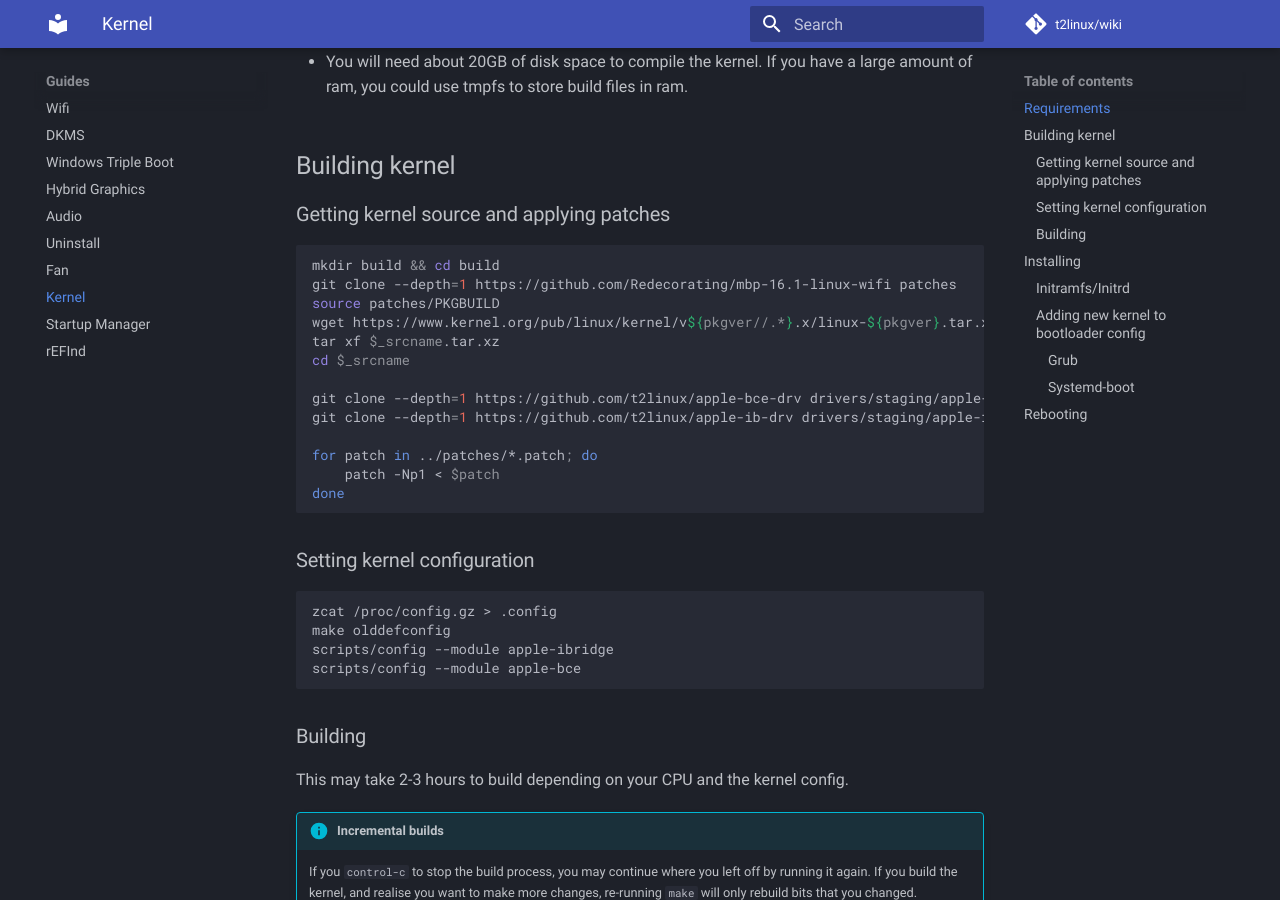
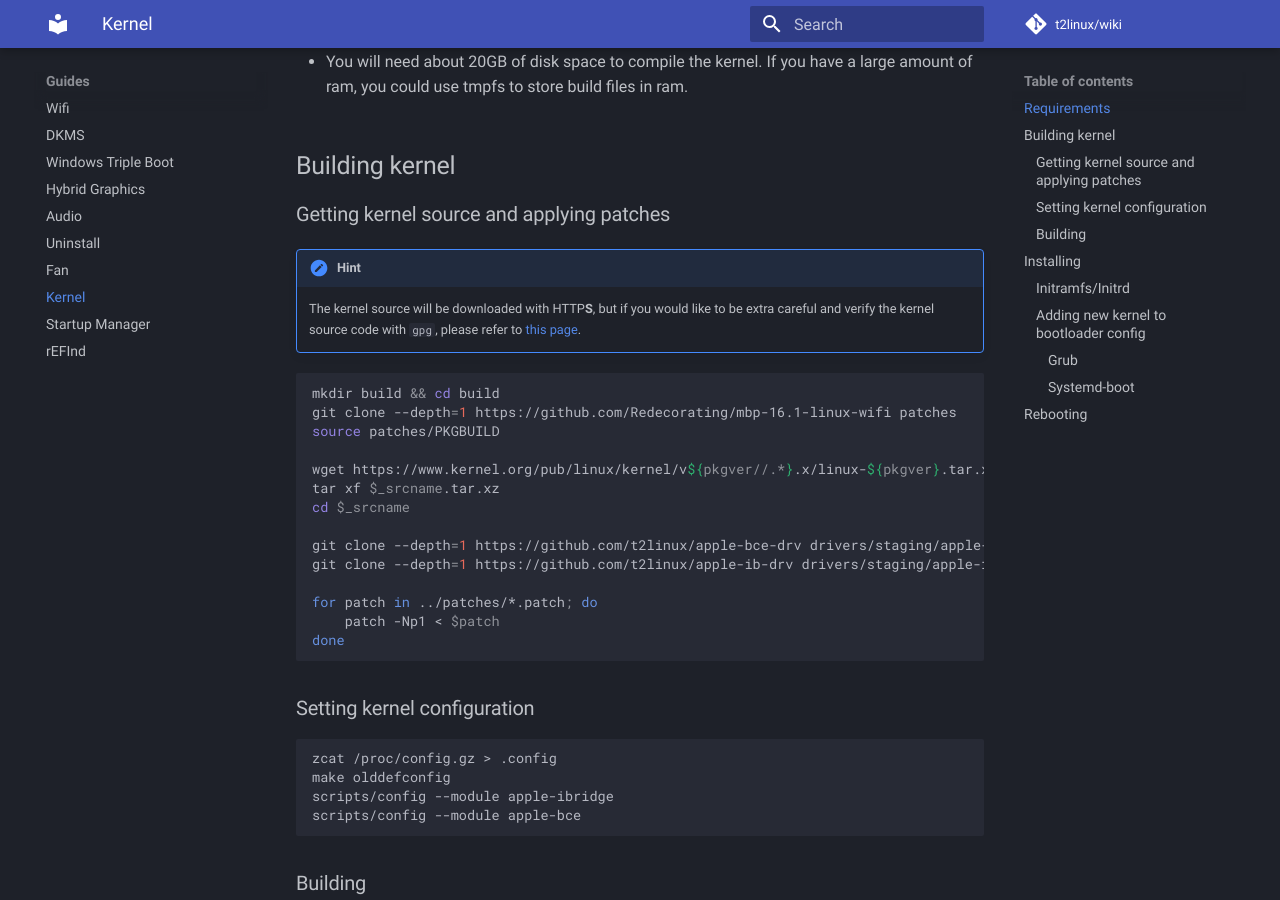
Before and after one commit to t2linux/wiki, an MkDocs documentation site: the page built from docs/guides/kernel.md, in a window 1280 px wide and 900 px high, scrolled down 772 px. Built offline with MkDocs 1.6.1 and Material for MkDocs 9.7.7, drawn with Linux system fonts in a browser that asks for light colours; comment, search, counter and statistics services are not loaded.

Commit message:
kernel: mention how to verify source with gpg

````diff
--- a/docs/guides/kernel.md
+++ b/docs/guides/kernel.md
@@ -18,10 +18,14 @@ If your distro is not one of the distros with documentation on this Wiki, you ma
 
 ### Getting kernel source and applying patches
 
+!!! Hint
+    The kernel source will be downloaded with HTTP**S**, but if you would like to be extra careful and verify the kernel source code with `gpg`, please refer to [this page](https://kernel.org/signature.html#using-gnupg-to-verify-kernel-signature).
+
 ```bash
 mkdir build && cd build
 git clone --depth=1 https://github.com/Redecorating/mbp-16.1-linux-wifi patches
 source patches/PKGBUILD
+
 wget https://www.kernel.org/pub/linux/kernel/v${pkgver//.*}.x/linux-${pkgver}.tar.xz
 tar xf $_srcname.tar.xz
 cd $_srcname
````
